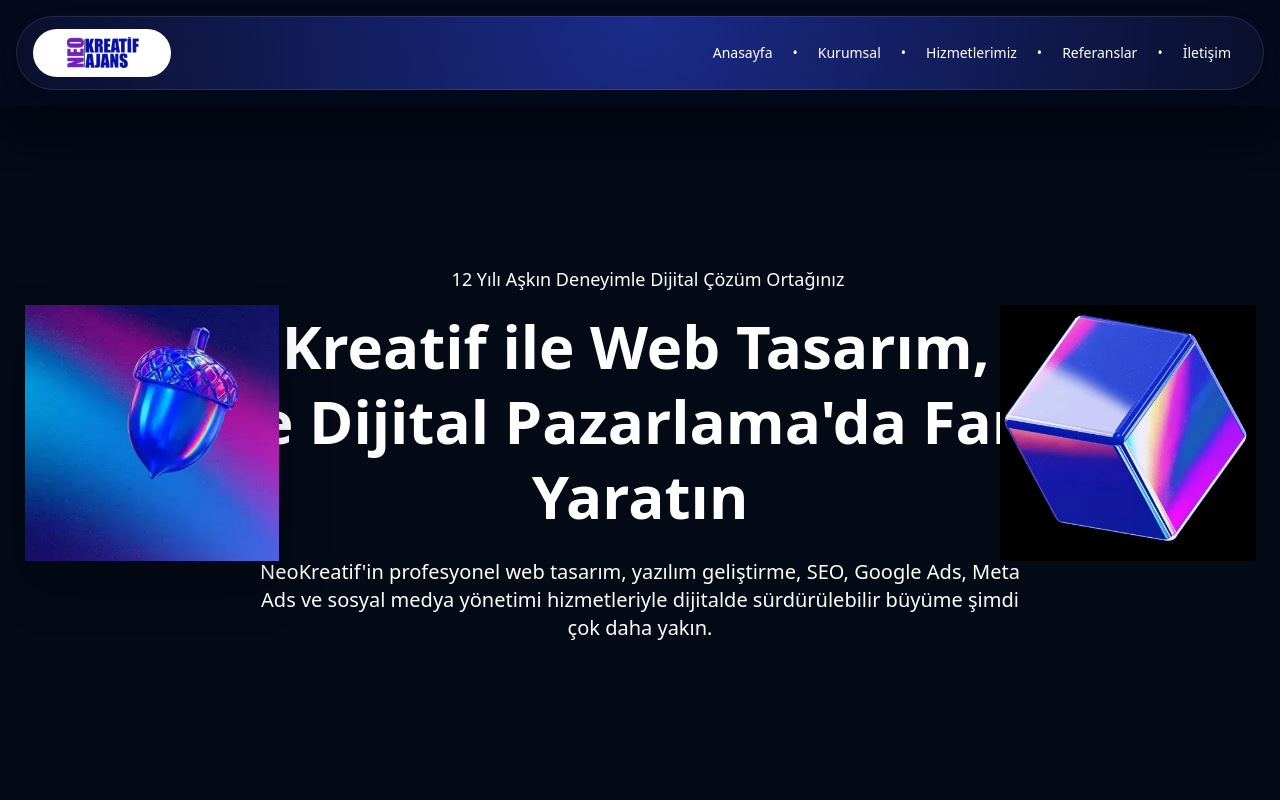
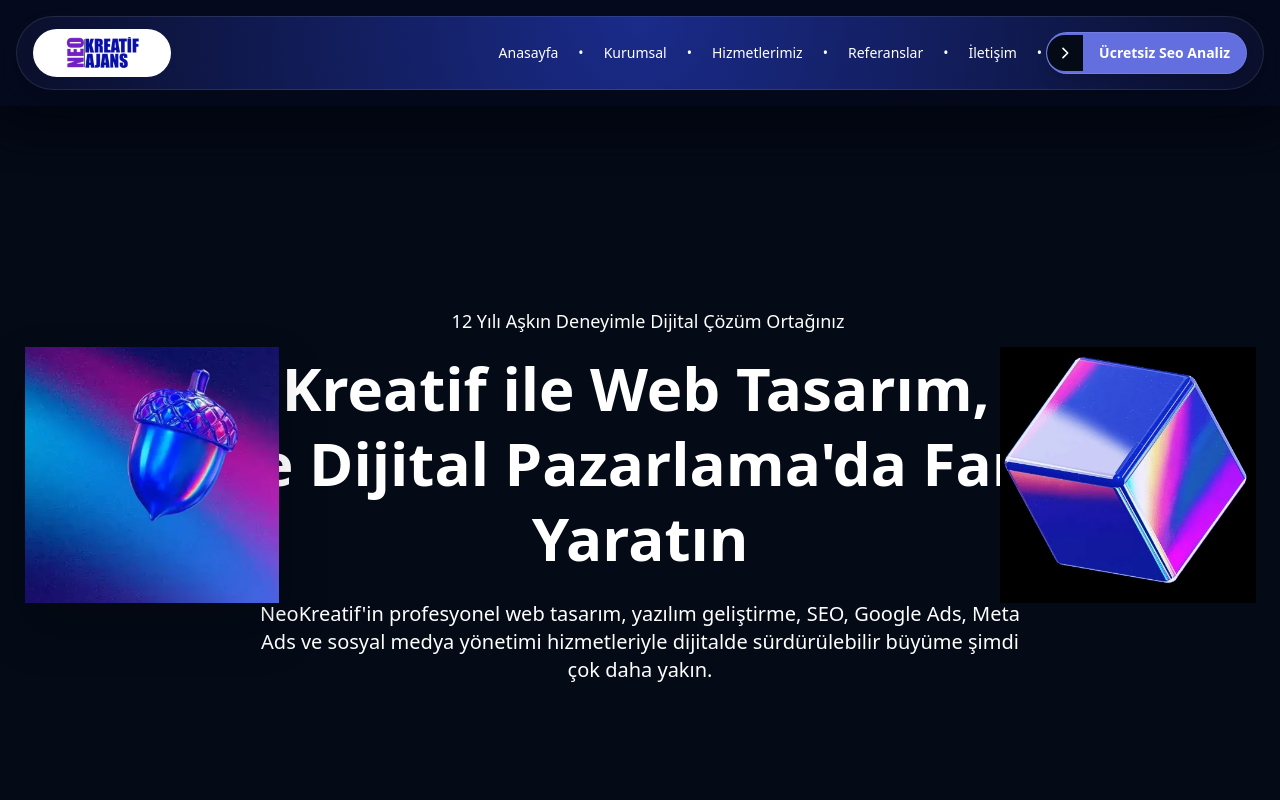
Before and after one commit to yunussvnc/sayfasirket, a Next.js app: page / in a window 1280 px wide. Shown: the top 800 px of the page. Built offline with nearby package versions, Linux system fonts and the light colour scheme.

Commit message:
Add FreeSEOButton component and integrate it into the layout and header for enhanced SEO analysis access.

```diff
--- a/app/layout.tsx
+++ b/app/layout.tsx
@@ -1,6 +1,7 @@
 import type { Metadata } from "next";
 import { Geist_Mono } from "next/font/google";
 import "./globals.css";
+import FreeSEOButton from "@/components/FreeSEOButton";
 
 const geistMono = Geist_Mono({
   variable: "--font-geist-mono",
@@ -22,6 +23,7 @@
       <body
         className={`${geistMono.variable} antialiased relative`}
       >
+        <FreeSEOButton />
         {children}
       </body>
     </html>
--- /dev/null
+++ b/components/FreeSEOButton.tsx
@@ -0,0 +1,37 @@
+"use client";
+
+import Link from "next/link";
+
+// TODO: SEO Analiz sayfası linkini buraya ekleyin
+// Örnek: "https://example.com/seo-analiz" veya "/uretsiz-seo-analiz"
+const SEO_ANALIZ_LINK = "";
+
+export default function FreeSEOButton() {
+    return (
+        <Link
+            href={SEO_ANALIZ_LINK || "#"}
+            className="flex items-center bg-[#636EDF] hover:bg-[#5963C8] text-white rounded-full shadow-lg hover:shadow-xl transition-all duration-300 group overflow-hidden border border-white/10"
+        >
+            {/* White square with arrow */}
+            <div className="bg-white p-2.5 md:p-2.5 rounded-l-full flex items-center justify-center shrink-0">
+                <svg
+                    className="w-4 h-4 md:w-4 md:h-4 text-gray-900 group-hover:translate-x-0.5 transition-transform"
+                    fill="none"
+                    stroke="currentColor"
+                    viewBox="0 0 24 24"
+                    strokeWidth={2.5}
+                >
+                    <path
+                        strokeLinecap="round"
+                        strokeLinejoin="round"
+                        d="M9 5l7 7-7 7"
+                    />
+                </svg>
+            </div>
+            {/* Text */}
+            <span className="px-3 md:px-4 py-2 md:py-2.5 font-semibold text-xs md:text-sm whitespace-nowrap">
+                Ücretsiz Seo Analiz
+            </span>
+        </Link>
+    );
+}
--- a/components/Header.tsx
+++ b/components/Header.tsx
@@ -4,6 +4,7 @@
 import Image from "next/image";
 import { useState } from "react";
 import { motion, AnimatePresence } from "framer-motion";
+import FreeSEOButton from "./FreeSEOButton";
 
 const services = [
     {
@@ -124,6 +125,10 @@
                             <motion.div whileHover={{ y: -2 }}>
                                 <Link href="/iletisim" className="px-4 py-2 rounded-full hover:bg-white/10 transition-colors">İletişim</Link>
                             </motion.div>
+                            <span className="text-white/30">•</span>
+                            <motion.div whileHover={{ y: -2 }} whileTap={{ scale: 0.95 }}>
+                                <FreeSEOButton />
+                            </motion.div>
                         </div>
 
                         {/* Mobile Menu Button */}
@@ -175,14 +180,14 @@
                         )}
                     </AnimatePresence>
                 </nav>
-            </motion.header >
+            </motion.header>
 
             {/* Hero Cover Section with Services Background */}
-            < div className="relative w-full mt-[73px] overflow-hidden" >
+            <div className="relative w-full mt-[73px] overflow-hidden">
                 {/* Background Images - Covering both Hero and Services */}
-                < div className="absolute inset-0 w-full h-full" >
+                <div className="absolute inset-0 w-full h-full">
                     {/* First Cover Image - Base Layer */}
-                    < div className="absolute inset-0 w-full h-full" >
+                    <div className="absolute inset-0 w-full h-full">
                         <Image
                             src="/images/kapak1.jpg"
                             alt=""
@@ -190,10 +195,10 @@
                             className="object-cover"
                             priority
                         />
-                    </div >
+                    </div>
 
                     {/* Second Cover Image - Overlay Layer */}
-                    < div className="absolute inset-0 w-full h-full" >
+                    <div className="absolute inset-0 w-full h-full">
                         <Image
                             src="/images/kapak 2.jpg"
                             alt=""
@@ -201,14 +206,14 @@
                             className="object-cover opacity-80 mix-blend-overlay"
                             priority
                         />
-                    </div >
+                    </div>
 
                     {/* Overlay Gradient - Lighter at top for hero, darker at bottom for services */}
-                    < div className="absolute inset-0 bg-linear-to-b from-black/40 via-black/30 to-black/70" />
-                </div >
+                    <div className="absolute inset-0 bg-linear-to-b from-black/40 via-black/30 to-black/70" />
+                </div>
 
                 {/* Hero Section */}
-                < section className="relative z-10 h-[600px] lg:h-[720px] pt-10" >
+                <section className="relative z-10 h-[600px] lg:h-[720px] pt-10">
 
                     {/* Acorn Image - Left Side */}
                     <div className="absolute left-6 top-1/2 -translate-y-1/2 pointer-events-none z-20">
@@ -229,7 +234,7 @@
                     </div>
 
                     {/* Cube Image - Right Side */}
-                    < div className="absolute right-6 top-1/2 -translate-y-1/2 pointer-events-none z-20" >
+                    <div className="absolute right-6 top-1/2 -translate-y-1/2 pointer-events-none z-20">
                         <motion.div
                             initial={{ opacity: 0, x: 50, rotate: -15 }}
                             animate={{ opacity: 1, x: 0, rotate: 0 }}
@@ -244,10 +249,10 @@
                                 sizes="(max-width: 768px) 192px, 256px"
                             />
                         </motion.div>
-                    </div >
+                    </div>
 
                     {/* Hero Text Content */}
-                    < div className="relative z-10 h-full flex items-center justify-center" >
+                    <div className="relative z-10 h-full flex items-center justify-center">
                         <div className="container mx-auto px-4">
                             <motion.div
                                 className="text-center max-w-5xl mx-auto text-white"
@@ -288,11 +293,11 @@
                                 </motion.p>
                             </motion.div>
                         </div>
-                    </div >
-                </section >
+                    </div>
+                </section>
 
                 {/* Services Cards Section - Overlay on background */}
-                < section className="relative z-10 py-20 px-4" >
+                <section className="relative z-10 py-20 px-4">
                     <div className="container mx-auto max-w-6xl">
                         <motion.div
                             className="grid grid-cols-1 md:grid-cols-2 lg:grid-cols-3 gap-8"
@@ -361,8 +366,8 @@
                             ))}
                         </motion.div>
                     </div>
-                </section >
-            </div >
+                </section>
+            </div>
         </>
     );
 }
```
